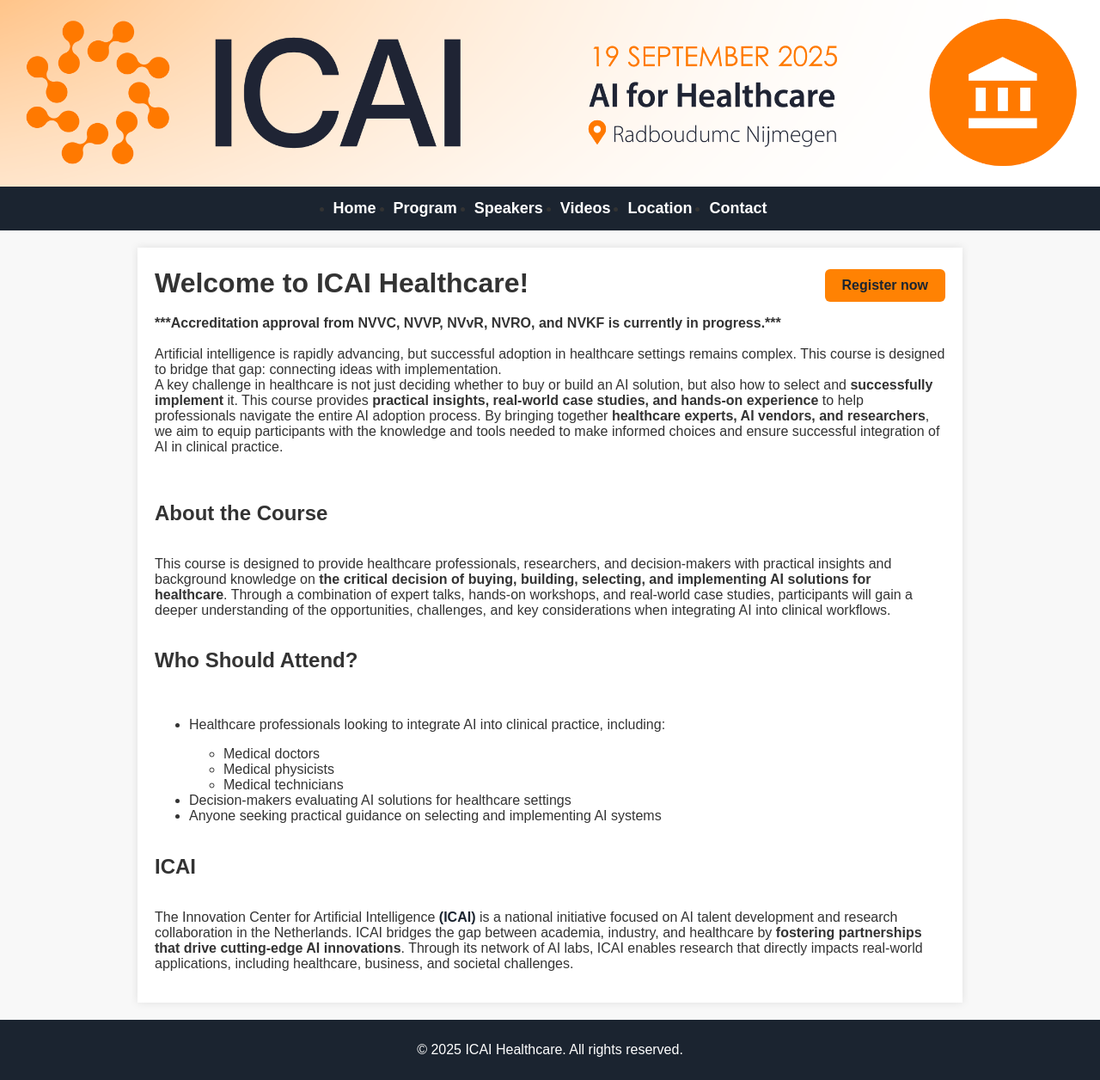
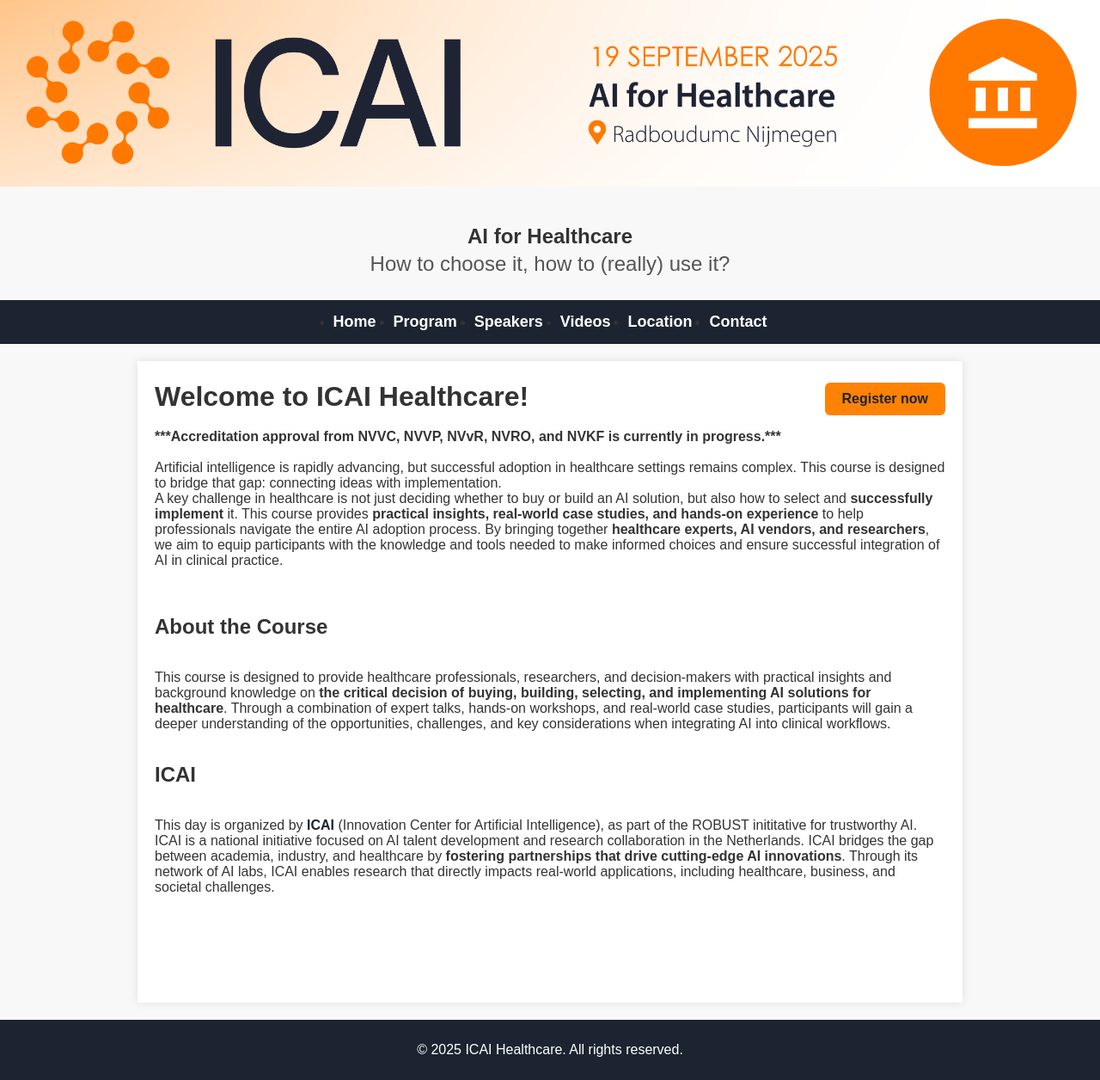
Before and after one commit to marliebesouw/marliebesouw.github.io, a Jekyll site: the page built from index.md, in a window 1280 px wide. Shown: the whole page at 86% size. Built offline with Jekyll 4.4.1, drawn with Linux system fonts in a browser that asks for light colours.

Commit message:
changed title backend

```diff
--- a/_layouts/default.html
+++ b/_layouts/default.html
@@ -10,12 +10,22 @@
 </head>
 <body>
 
+
     <!-- HEADER with Image -->
  <a href="https://registratie.radboudumc.nl/166356/subscribe" target="_blank">
     <header class="hero">
         <img src="{{ site.baseurl }}/assets/img/header.png" alt="ICAI Healthcare Banner">
     </header>
  </a>
+
+  <!-- PAGE TITLE -->
+    <section class="page-title" style="text-align: center; padding: 1.5rem 1rem 0.5rem;">
+      <h1 style="margin-bottom: 0.2em;">{{ page.title }}</h1>
+      {% if page.subtitle %}
+        <h2 style="font-weight: normal; color: #555; margin-top: 0;">{{ page.subtitle }}</h2>
+      {% endif %}
+    </section>
+
 
     <!-- NAVIGATION BAR -->
     <nav class="navbar">
--- a/index.md
+++ b/index.md
@@ -42,7 +42,7 @@
 - Engage in interactive workshops for hands-on experience
 - Discuss the future of AI in clinical practice with experts   -->
 
-## Who Should Attend?
+<!-- ## Who Should Attend?
 - Healthcare professionals looking to integrate AI into clinical practice, including:
 
   - Medical doctors
@@ -50,12 +50,13 @@
   - Medical technicians
 
 - Decision-makers evaluating AI solutions for healthcare settings
-- Anyone seeking practical guidance on selecting and implementing AI systems
+- Anyone seeking practical guidance on selecting and implementing AI systems   -->
 
 ## ICAI
    <div class="content">
    <p>
-    The Innovation Center for Artificial Intelligence <a href="https://www.icai.ai/" target="_blank">(ICAI)</a> is a national initiative focused on AI talent development and research collaboration in the Netherlands. ICAI bridges the gap between academia, industry, and healthcare by <strong>fostering partnerships that drive cutting-edge AI innovations</strong>. Through its network of AI labs, ICAI enables research that directly impacts real-world applications, including healthcare, business, and societal challenges.
+    This day is organized by <a href="https://www.icai.ai/" target="_blank">ICAI</a> (Innovation Center for Artificial Intelligence), as part of the ROBUST inititative for trustworthy AI.
+    ICAI is a national initiative focused on AI talent development and research collaboration in the Netherlands. ICAI bridges the gap between academia, industry, and healthcare by <strong>fostering partnerships that drive cutting-edge AI innovations</strong>. Through its network of AI labs, ICAI enables research that directly impacts real-world applications, including healthcare, business, and societal challenges.
     </p>
 </div>
 
```
